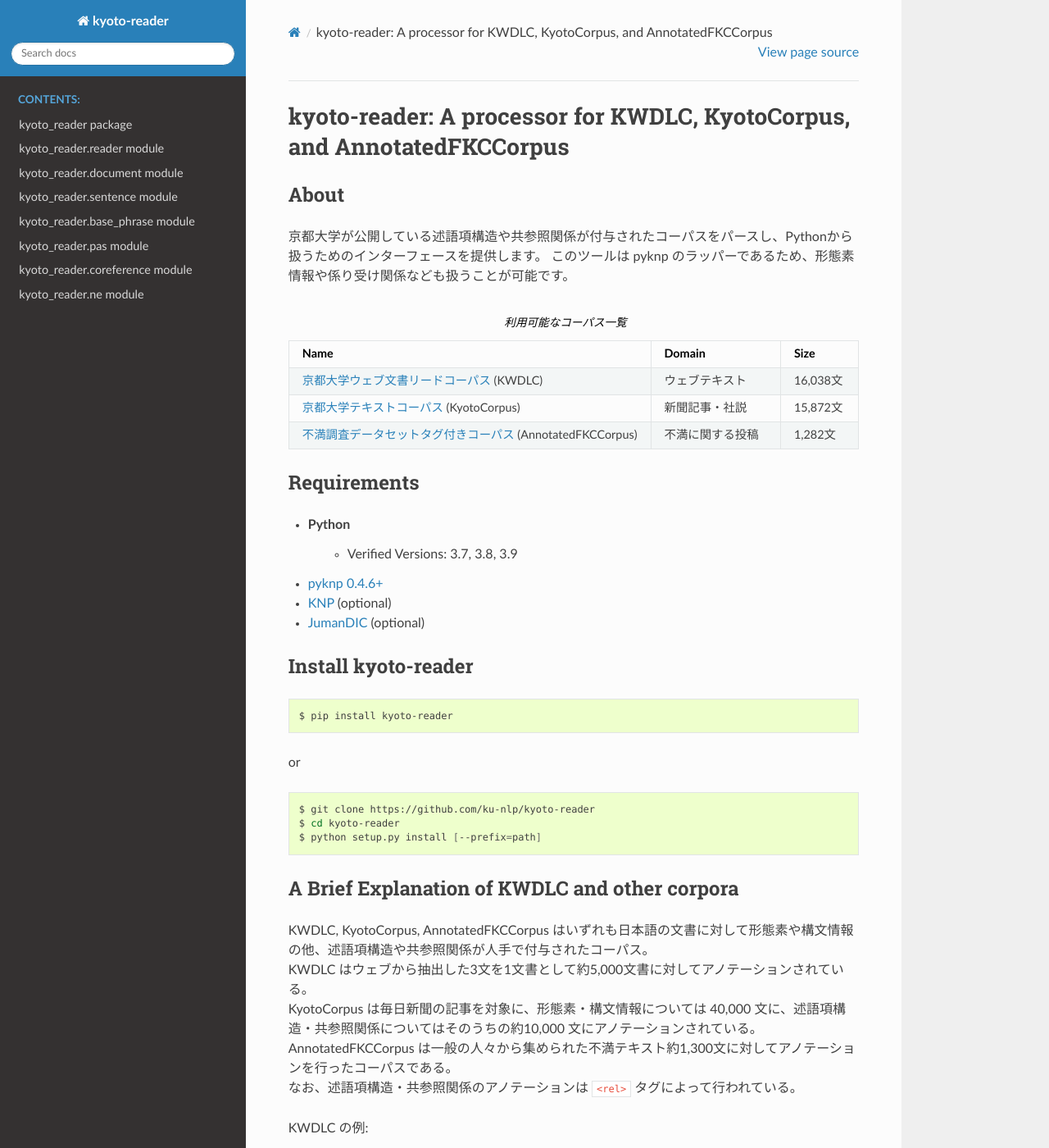
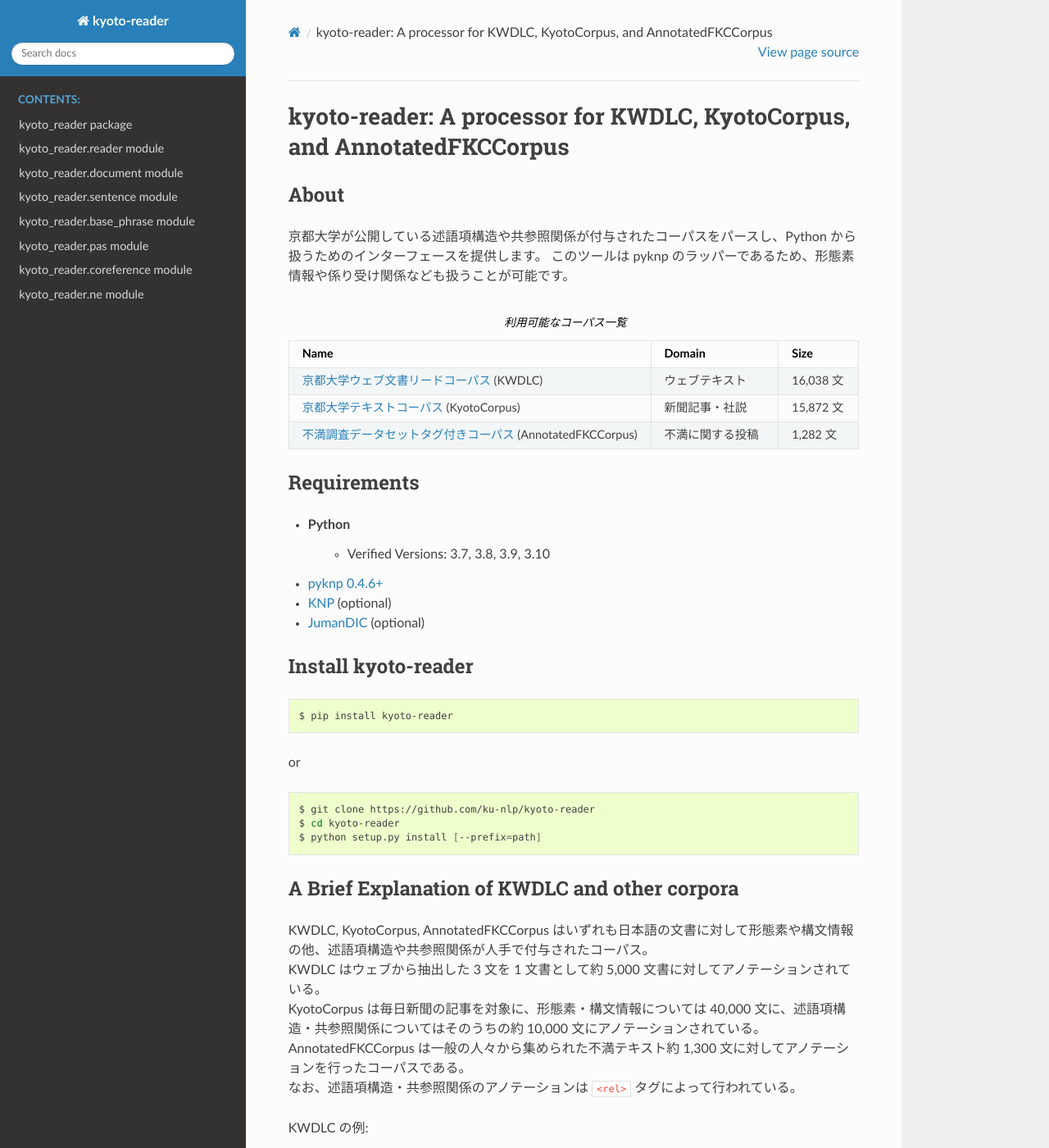
Before and after one commit to ku-nlp/kyoto-reader, a Sphinx documentation site: the page built from docs/source/index.rst, in a window 1280 px wide and 1400 px high. Shown: the whole window at 82% size. Built offline with Sphinx 7.4.7 and the Read the Docs theme 2.0.0, drawn with Linux system fonts in a browser that asks for light colours; the version number could not be read and is left out; some of the changed text lies outside the part shown.

Commit message:
add support for python 3.10

```diff
--- a/docs/source/index.rst
+++ b/docs/source/index.rst
@@ -11,7 +11,7 @@
 About
 ========================
 
-京都大学が公開している述語項構造や共参照関係が付与されたコーパスをパースし、Pythonから扱うためのインターフェースを提供します。
+京都大学が公開している述語項構造や共参照関係が付与されたコーパスをパースし、Python から扱うためのインターフェースを提供します。
 このツールは pyknp のラッパーであるため、形態素情報や係り受け関係なども扱うことが可能です。
 
 .. list-table:: 利用可能なコーパス一覧
@@ -23,13 +23,13 @@
       - Size
     * - 京都大学ウェブ文書リードコーパス_ (KWDLC)
       - ウェブテキスト
-      - 16,038文
+      - 16,038 文
     * - 京都大学テキストコーパス_ (KyotoCorpus)
       - 新聞記事・社説
-      - 15,872文
+      - 15,872 文
     * - 不満調査データセットタグ付きコーパス_ (AnnotatedFKCCorpus)
       - 不満に関する投稿
-      - 1,282文
+      - 1,282 文
 
 .. _京都大学ウェブ文書リードコーパス: https://github.com/ku-nlp/KWDLC
 .. _京都大学テキストコーパス: https://github.com/ku-nlp/KyotoCorpus
@@ -39,7 +39,7 @@
 ========================
 
 - Python
-    -  Verified Versions: 3.7, 3.8, 3.9
+    -  Verified Versions: 3.7, 3.8, 3.9, 3.10
 - `pyknp 0.4.6+`_
 - KNP_ (optional)
 - JumanDIC_ (optional)
@@ -69,9 +69,9 @@
 ================================================
 
 | KWDLC, KyotoCorpus, AnnotatedFKCCorpus はいずれも日本語の文書に対して形態素や構文情報の他、述語項構造や共参照関係が人手で付与されたコーパス。
-| KWDLC はウェブから抽出した3文を1文書として約5,000文書に対してアノテーションされている。
-| KyotoCorpus は毎日新聞の記事を対象に、形態素・構文情報については 40,000 文に、述語項構造・共参照関係についてはそのうちの約10,000 文にアノテーションされている。
-| AnnotatedFKCCorpus は一般の人々から集められた不満テキスト約1,300文に対してアノテーションを行ったコーパスである。
+| KWDLC はウェブから抽出した 3 文を 1 文書として約 5,000 文書に対してアノテーションされている。
+| KyotoCorpus は毎日新聞の記事を対象に、形態素・構文情報については 40,000 文に、述語項構造・共参照関係についてはそのうちの約 10,000 文にアノテーションされている。
+| AnnotatedFKCCorpus は一般の人々から集められた不満テキスト約 1,300 文に対してアノテーションを行ったコーパスである。
 | なお、述語項構造・共参照関係のアノテーションは ``<rel>`` タグによって行われている。
 
 KWDLC の例:
@@ -113,7 +113,7 @@
                         )
    print('読み込んだ文書:')
    for doc_id in reader.doc_ids:
-       print(f'  文書ID: {doc_id}')
+       print(f'  文書 ID: {doc_id}')
 
    print('\n--- 述語項構造 ---')
    document: Document = reader.process_document('w201106-0000060050')
@@ -164,7 +164,7 @@
 
    $ kyoto show /path/to/knp/file.knp
 
-- ``kyoto list``: 指定されたディレクトリに含まれる文書ID を列挙
+- ``kyoto list``: 指定されたディレクトリに含まれる文書 ID を列挙
 
 .. code-block:: bash
 
@@ -177,7 +177,7 @@
 
 - ``kyoto configure``: コーパスのディレクトリに素性付与のための Makefile を生成
 
-  - ``make`` を実行することで、コーパスが1文書1ファイルに分割され、 ``knp/`` ディレクトリに素性の付与されたファイルが出力される。
+  - ``make`` を実行することで、コーパスが 1 文書 1 ファイルに分割され、 ``knp/`` ディレクトリに素性の付与されたファイルが出力される。
 
 .. code-block:: bash
 
--- a/setup.cfg
+++ b/setup.cfg
@@ -16,6 +16,7 @@
     Programming Language :: Python :: 3.7
     Programming Language :: Python :: 3.8
     Programming Language :: Python :: 3.9
+    Programming Language :: Python :: 3.10
 
 [options]
 zip_safe = False
```
Also changed, not shown: other parts of docs/source/index.rst (+1 -1 lines), README.md (+1 -1 lines), 1 other file.
